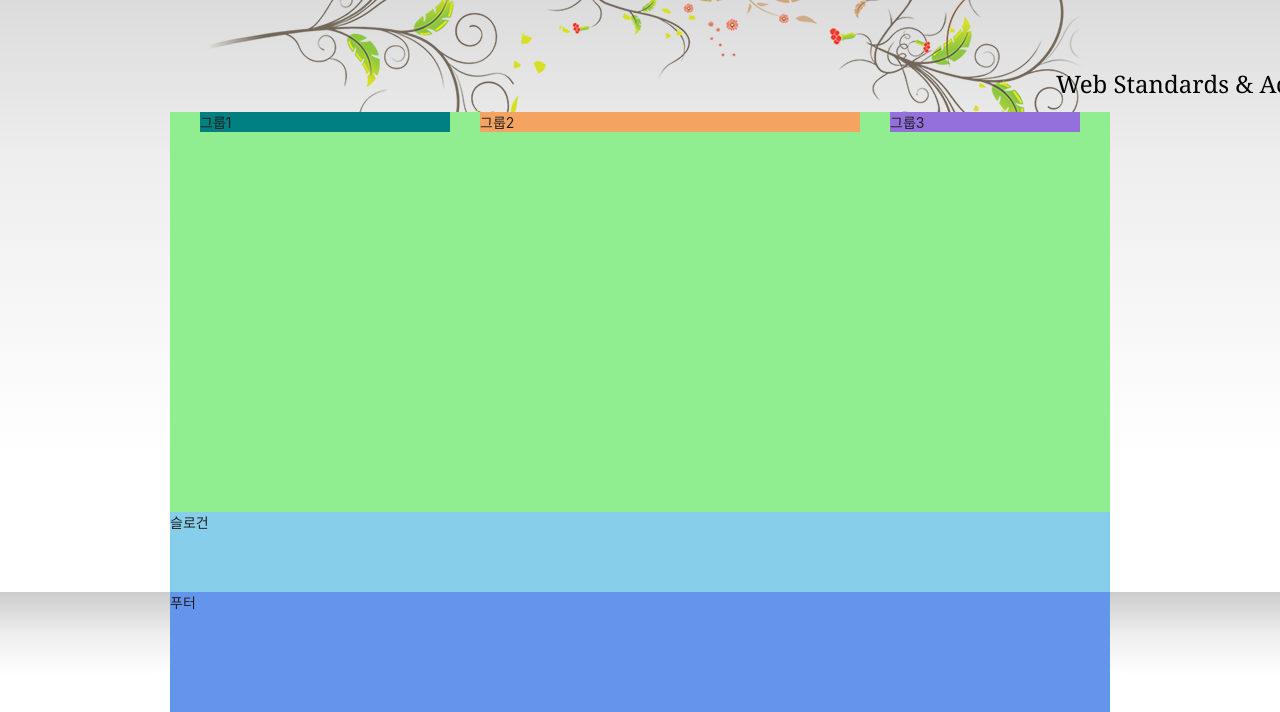
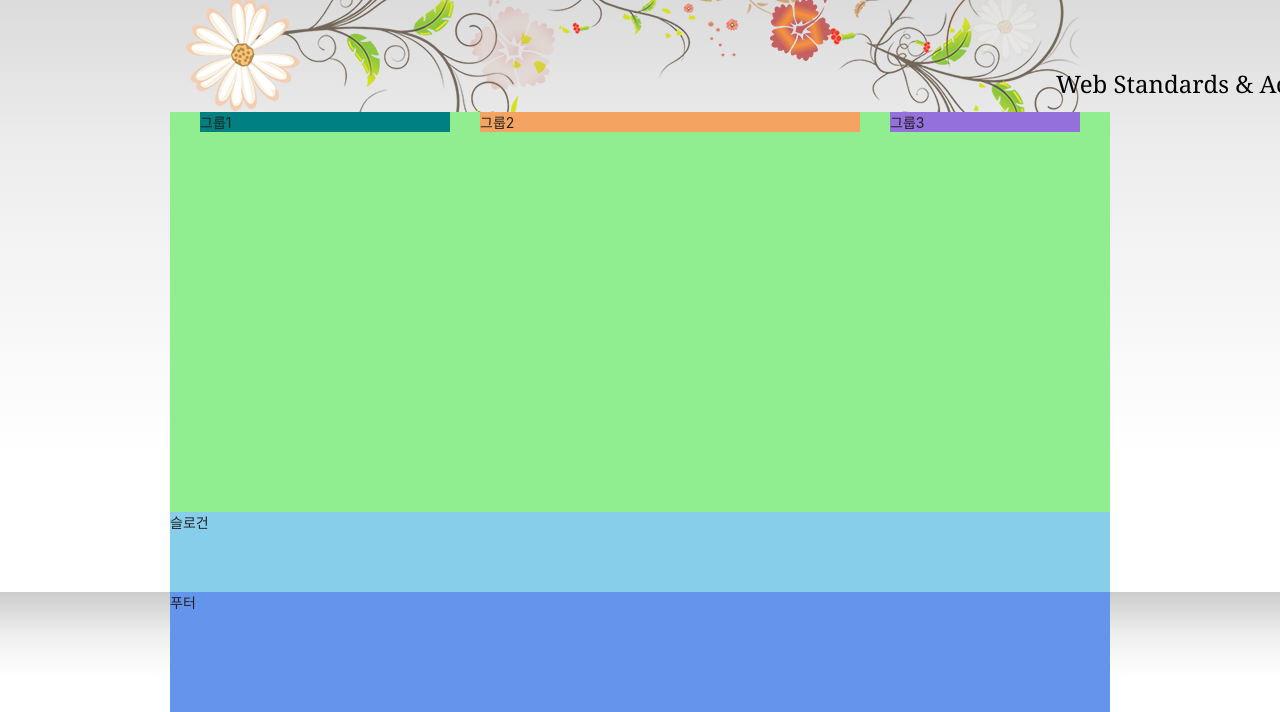
Before and after one commit to oweaj/HTML5, a plain HTML site: page index.html in a window 1280 px wide. Shown: the part 135-847 px from the top of the page. Drawn offline with Linux system fonts and the light colour scheme; a web font is replaced by a local one.

Commit message:
fadeEffect 애니메이션 완성

```diff
--- a/styles/style.css
+++ b/styles/style.css
@@ -207,16 +207,43 @@ body {
   }
 }
 
+@keyframes fadeEffect {
+  0% {
+    opacity: 1;
+  }
+  100% {
+    opacity: 0;
+  }
+}
+
 .visual {
   height: 120px;
   position: relative;
 }
 
+.visual::before,
+.visual::after {
+  content: "";
+  position: absolute;
+  width: 100%;
+  height: 100%;
+  top: 0;
+  left: 0;
+  animation: fadeEffect 2s infinite alternate;
+}
+
+.visual::before {
+  background: url(./images/ani_flower_01.png) no-repeat 0 -10px, url(./images/ani_flower_02.png) no-repeat 600px 0;
+  animation-delay: 1s;
+}
+
+.visual::after {
+  background: url(./images/ani_flower_03.png) no-repeat 300px 0, url(./images/ani_flower_04.png) no-repeat 800px 0;
+}
+
 .visual-text {
   display: inline-block;
-  animation-name: moveEffect;
-  animation-duration: 2000ms;
-  animation-fill-mode: forwards;
+  animation: moveEffect 2s forwards;
   font-family: Georgia, "Times New Roman", Times, serif;
 }
 
```
